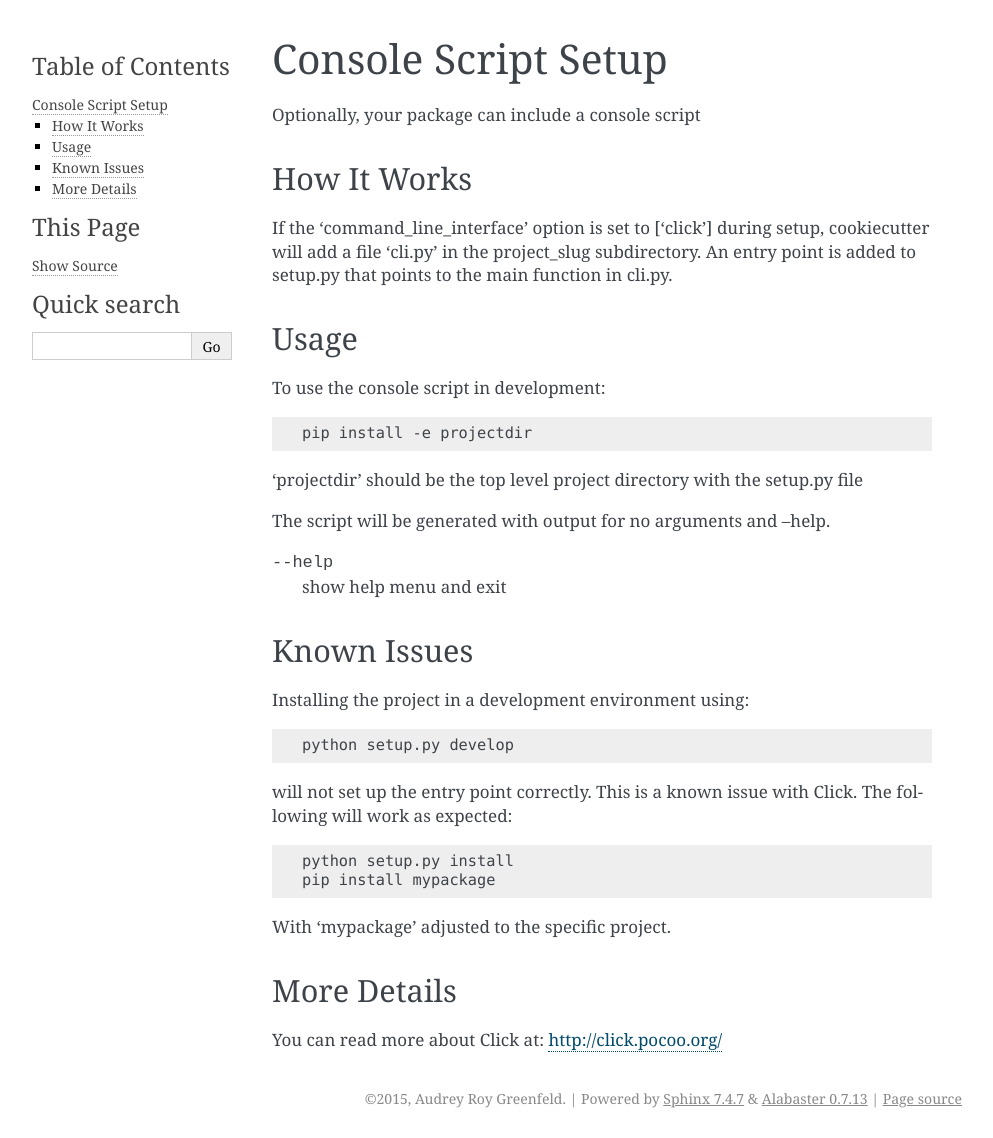
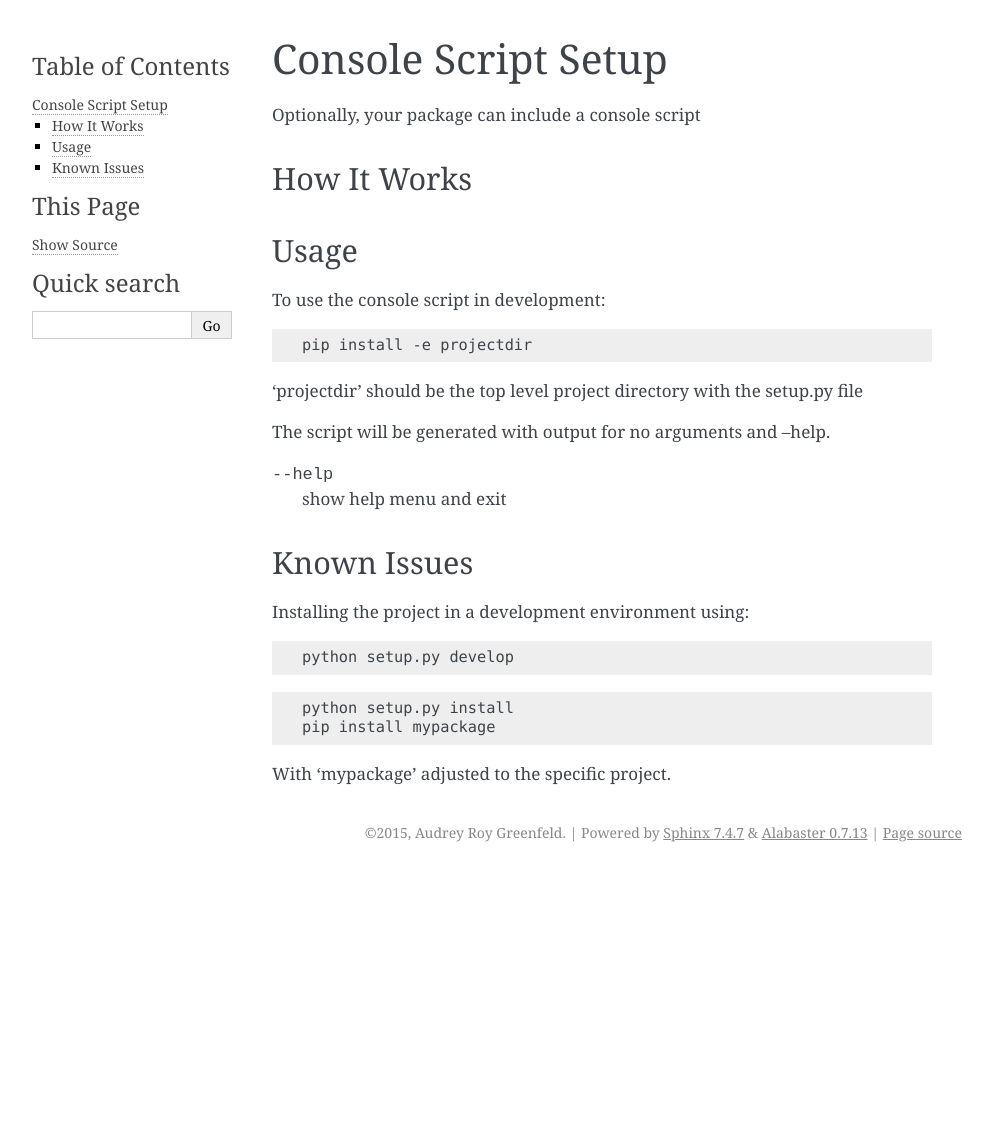
Before and after one commit to int2k/cookiecutter-gm-python-package, a Sphinx documentation site: the page built from docs/console_script_setup.rst, in a window 1280 px wide. Shown: the whole page, without its empty margins (148-1141 px from the left). Built offline with Sphinx 7.4.7, drawn with Linux system fonts in a browser that asks for light colours; after the commit the page ends 900 px from its top, so only the background shows below that.

Commit message:
removal of commandline options (#2)

```diff
--- a/docs/console_script_setup.rst
+++ b/docs/console_script_setup.rst
@@ -9,9 +9,6 @@ Optionally, your package can include a console script
 How It Works
 ------------
 
-If the 'command_line_interface' option is set to ['click'] during setup, cookiecutter will
-add a file 'cli.py' in the project_slug subdirectory. An entry point is added to
-setup.py that points to the main function in cli.py.
 
 Usage
 ------------
@@ -36,19 +33,9 @@ Installing the project in a development environment using:
 
     python setup.py develop
 
-will not set up the entry point correctly. This is a known issue with Click.
-The following will work as expected:
-
 .. code-block:: bash
 
     python setup.py install
     pip install mypackage
 
 With 'mypackage' adjusted to the specific project.
-
-
-More Details
-------------
-
-You can read more about Click at:
-http://click.pocoo.org/
--- a/docs/prompts.rst
+++ b/docs/prompts.rst
@@ -45,6 +45,3 @@ The following package configuration options set up different features for your p
 
 use_pypi_deployment_with_travis
     Whether to use PyPI deployment with Travis.
-
-command_line_interface
-    Whether to create a console script using Click. Console script entry point will match the project_slug. Options: ['Click', "No command-line interface"]
```
Also changed, not shown: 2 other files.
